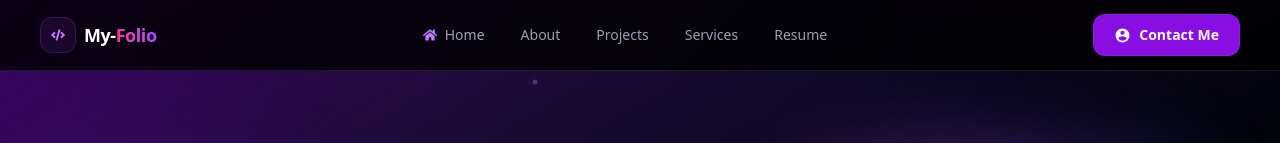
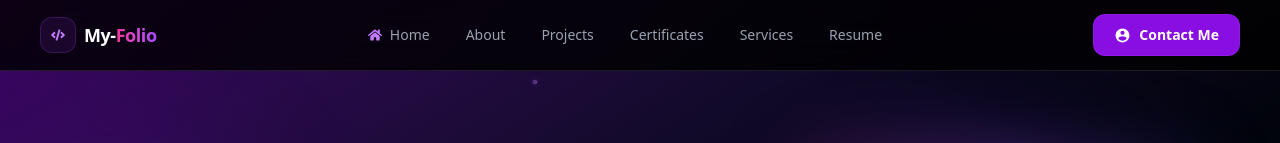
Before and after one commit to abdurrahmantushar/abdurPortFolio, a React (Vite) app in the folder frontend/: page / in a window 1280 px wide. Shown: the top 143 px of the page. Built offline with nearby package versions, Linux system fonts and the light colour scheme; no server answers.

Commit message:
navbar edit

```diff
--- a/frontend/src/components/layout/navbar.jsx
+++ b/frontend/src/components/layout/navbar.jsx
@@ -88,13 +88,19 @@ export const Navbar = () => {
               <span className="absolute bottom-1 left-4 right-4 h-[2px] origin-left scale-x-0 rounded-full bg-gradient-to-r from-pink-500 to-purple-500 transition-transform duration-300 group-hover:scale-x-100" />
             </button>
 
-            <Link
-              to="/projects"
-              className="group relative rounded-xl px-4 py-2.5 text-sm font-medium text-gray-400 transition-all duration-300 hover:bg-white/5 hover:text-white"
+              <button
+              onClick={() => scroll("projects")}
+              className="flex w-full rounded-xl px-4 py-3 text-left text-sm font-medium text-gray-400 transition-all duration-300 hover:bg-purple-500/10 hover:text-white"
             >
               Projects
-              <span className="absolute bottom-1 left-4 right-4 h-[2px] origin-left scale-x-0 rounded-full bg-gradient-to-r from-pink-500 to-purple-500 transition-transform duration-300 group-hover:scale-x-100" />
-            </Link>
+            </button>
+
+            <button
+              onClick={() => scroll("certificates")}
+              className="flex w-full rounded-xl px-4 py-3 text-left text-sm font-medium text-gray-400 transition-all duration-300 hover:bg-purple-500/10 hover:text-white"
+            >
+              Certificates
+            </button>
 
             <button
               onClick={() => scroll("services")}
@@ -153,14 +159,6 @@ export const Navbar = () => {
               About
             </button>
 
-            <Link
-              to="/projects"
-              onClick={() => setIsOpen(false)}
-              className="flex w-full rounded-xl px-4 py-3 text-left text-sm font-medium text-gray-400 transition-all duration-300 hover:bg-purple-500/10 hover:text-white"
-            >
-              Projects
-            </Link>
-
             <button
               onClick={() => scroll("services")}
               className="flex w-full rounded-xl px-4 py-3 text-left text-sm font-medium text-gray-400 transition-all duration-300 hover:bg-purple-500/10 hover:text-white"
@@ -173,6 +171,20 @@ export const Navbar = () => {
               className="flex w-full rounded-xl px-4 py-3 text-left text-sm font-medium text-gray-400 transition-all duration-300 hover:bg-purple-500/10 hover:text-white"
             >
               Resume
+            </button>
+
+              <button
+              onClick={() => scroll("projects")}
+              className="flex w-full rounded-xl px-4 py-3 text-left text-sm font-medium text-gray-400 transition-all duration-300 hover:bg-purple-500/10 hover:text-white"
+            >
+              Projects
+            </button>
+
+            <button
+              onClick={() => scroll("certificates")}
+              className="flex w-full rounded-xl px-4 py-3 text-left text-sm font-medium text-gray-400 transition-all duration-300 hover:bg-purple-500/10 hover:text-white"
+            >
+              Certificates
             </button>
 
             <div className="pt-3">
```
